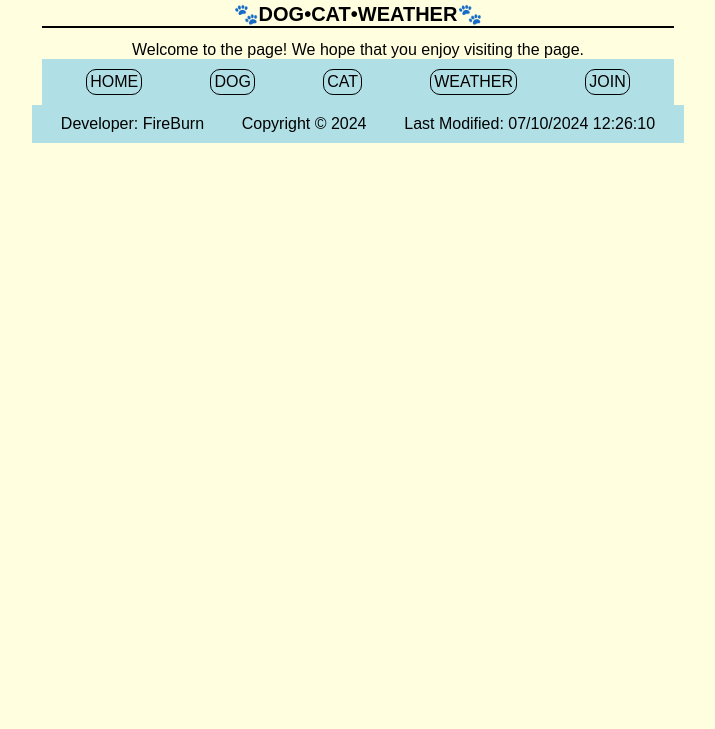
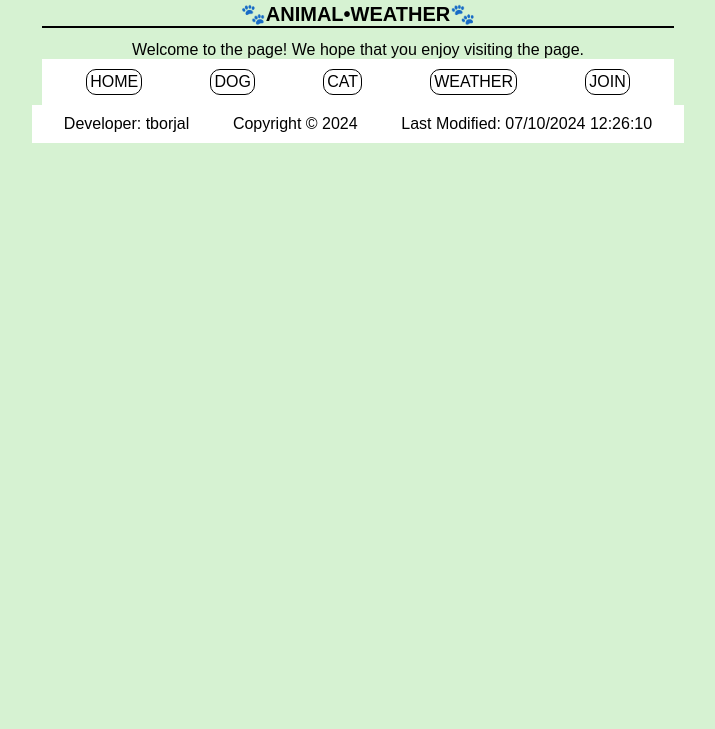
Before and after one commit to tborjal/wdd330-finalproject, a website built with Vite: page index.html in a window 1280 px wide. Shown: the part 71-800 px from the top of the page, without its empty margins (282-997 px from the left). Built offline with nearby package versions, Linux system fonts and the light colour scheme; no server answers.

Commit message:
applied design principles and configured APIs

```diff
--- a/src/css/small.css
+++ b/src/css/small.css
@@ -1,8 +1,8 @@
 :root {
   --text-color: white;
-  --primary-color: #ffffe0;
-  --secondary-color: #ffdab9;
-  --tertiary-color: #b0e0e6;
+  --primary-color: #d6f2d2;
+  --secondary-color: #98f8ff;
+  --tertiary-color: #ffffff;
 }
 .hourly-weather:hover,
 .daily-weather:hover,
@@ -133,7 +133,7 @@ main > div {
 }
 
 .like-button {
-  background-color: #3fb2ff;
+  background-color: #ccff4b;
   color: #000000;
   min-width: 10%;
 }
@@ -191,7 +191,7 @@ img.breed-img {
 
 div.details-container {
   text-align: justify;
-  background-color: #e6e6fa;
+  background-color: #faba89;
   padding: 10px;
   margin: 0 auto;
 }
@@ -201,7 +201,7 @@ div.join-container {
 }
 
 .join-container {
-  background-color: #e6e6fa;
+  background-color: #fed17e;
 }
 
 #join-form {
--- a/src/js/app.js
+++ b/src/js/app.js
@@ -10,7 +10,7 @@ function Header(mainDiv) {
   });
 
   const appTitle = createElement("h1", {
-    textContent: "🐾DOG•CAT•WEATHER🐾",
+    textContent: "🐾ANIMAL•WEATHER🐾",
     className: "heading",
   });
 
@@ -66,7 +66,7 @@ function Footer() {
 
   const nameDeveloper = createElement("span", {
     className: "name-developer",
-    textContent: `Developer: FireBurn`,
+    textContent: `Developer: tborjal`,
   });
 
   return createElement("footer", {}, [nameDeveloper, copyright, lastModified]);
```
